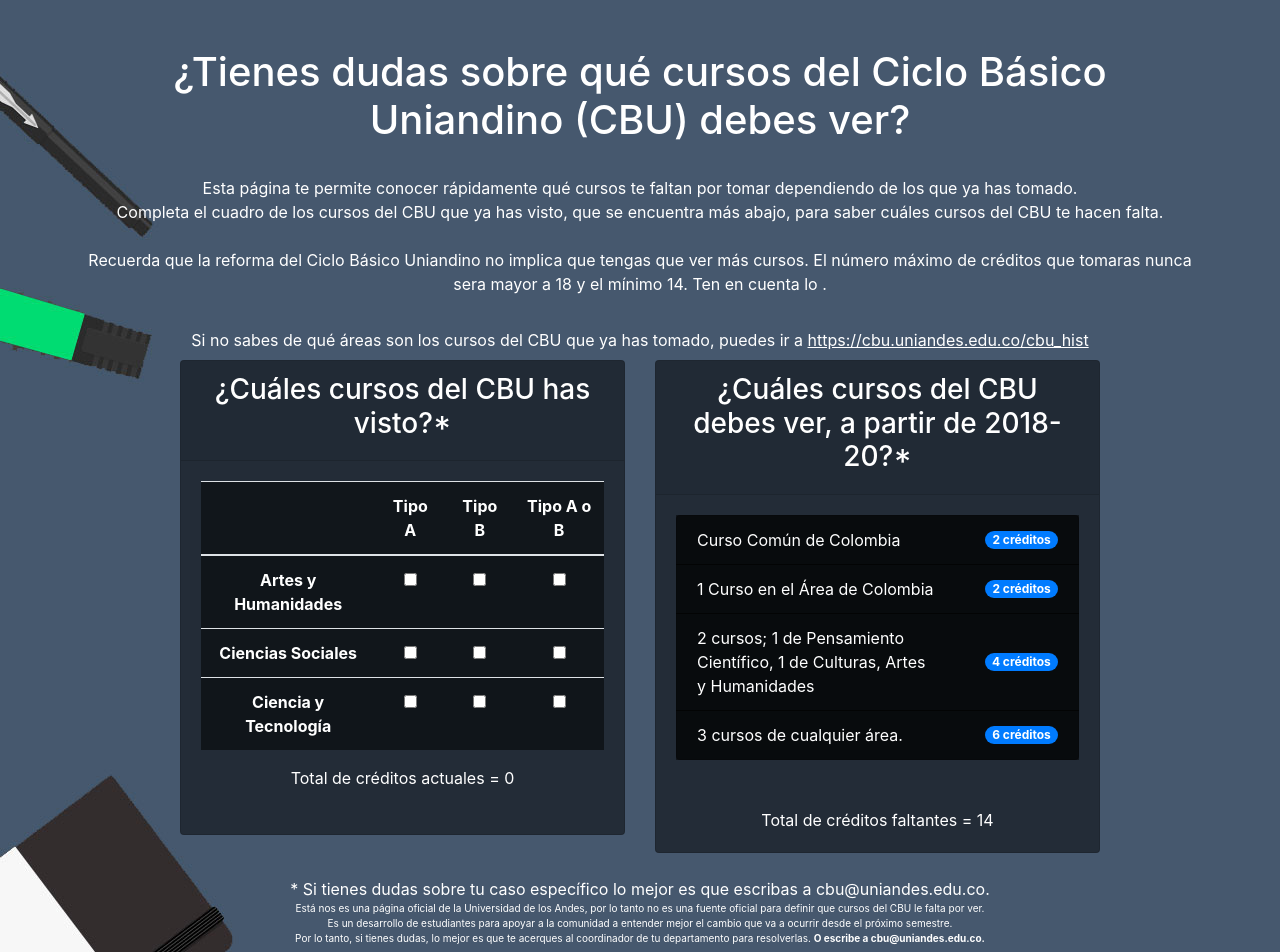
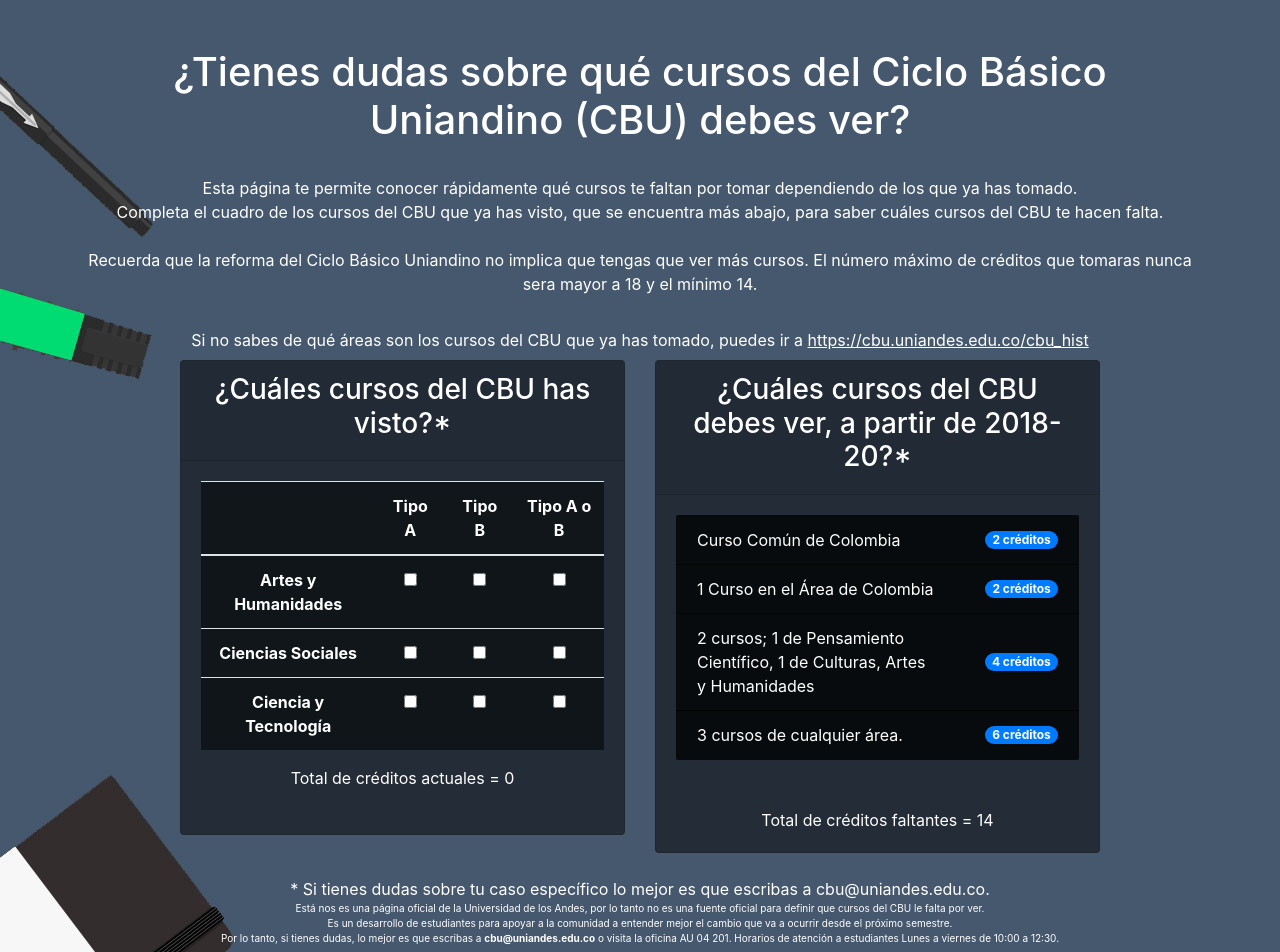
Before and after one commit to syvelasquez10/cbus2018, an Angular app: page / in a window 1280 px wide. Shown: the top 952 px of the page. Built offline with nearby package versions, Linux system fonts and the light colour scheme.

Commit message:
cambios contenido descripción y pie de página

```diff
--- a/src/app/app.component.html
+++ b/src/app/app.component.html
@@ -13,12 +13,12 @@
           Completa el cuadro de los cursos del CBU que ya has visto, que se encuentra más abajo, para saber cuáles cursos del CBU te hacen falta.
           <br>
           <br>
-          Recuerda que la reforma del Ciclo Básico Uniandino no implica que tengas que ver más cursos. El número máximo de créditos que tomaras nunca sera mayor a 18 y el mínimo 14. Ten en cuenta lo .
+          Recuerda que la reforma del Ciclo Básico Uniandino no implica que tengas que ver más cursos. El número máximo de créditos que tomaras nunca sera mayor a 18 y el mínimo 14.
         </label>
         <br>
         <br>
         <label>
-          Si no sabes de qué áreas son los cursos del CBU que ya has tomado, puedes ir a <a href="https://cbu.uniandes.edu.co/cbu_hist.php" style="color: white;" target="_blank"><u>https://cbu.uniandes.edu.co/cbu_hist</u></a>
+          Si no sabes de qué áreas son los cursos del CBU que ya has tomado, puedes ir a <a href="https://educaciongeneral.uniandes.edu.co/historico/" style="color: white;" target="_blank"><u>https://cbu.uniandes.edu.co/cbu_hist</u></a>
         </label>
       </div>
   <div class="row">
@@ -112,7 +112,7 @@
         <br>
         Es un desarrollo de estudiantes para apoyar a la comunidad a entender mejor el cambio que va a ocurrir desde el próximo semestre.
         <br>
-        Por lo tanto, si tienes dudas, lo mejor es que te acerques al coordinador de tu departamento para resolverlas. <strong>O escribe a cbu@uniandes.edu.co.</strong>
+        Por lo tanto, si tienes dudas, lo mejor es que  escribas a <strong>cbu@uniandes.edu.co</strong> o visita la oficina AU 04 201. Horarios de atención a estudiantes Lunes a viernes de 10:00 a 12:30.
       </p>
     </div>
   </div>
```
